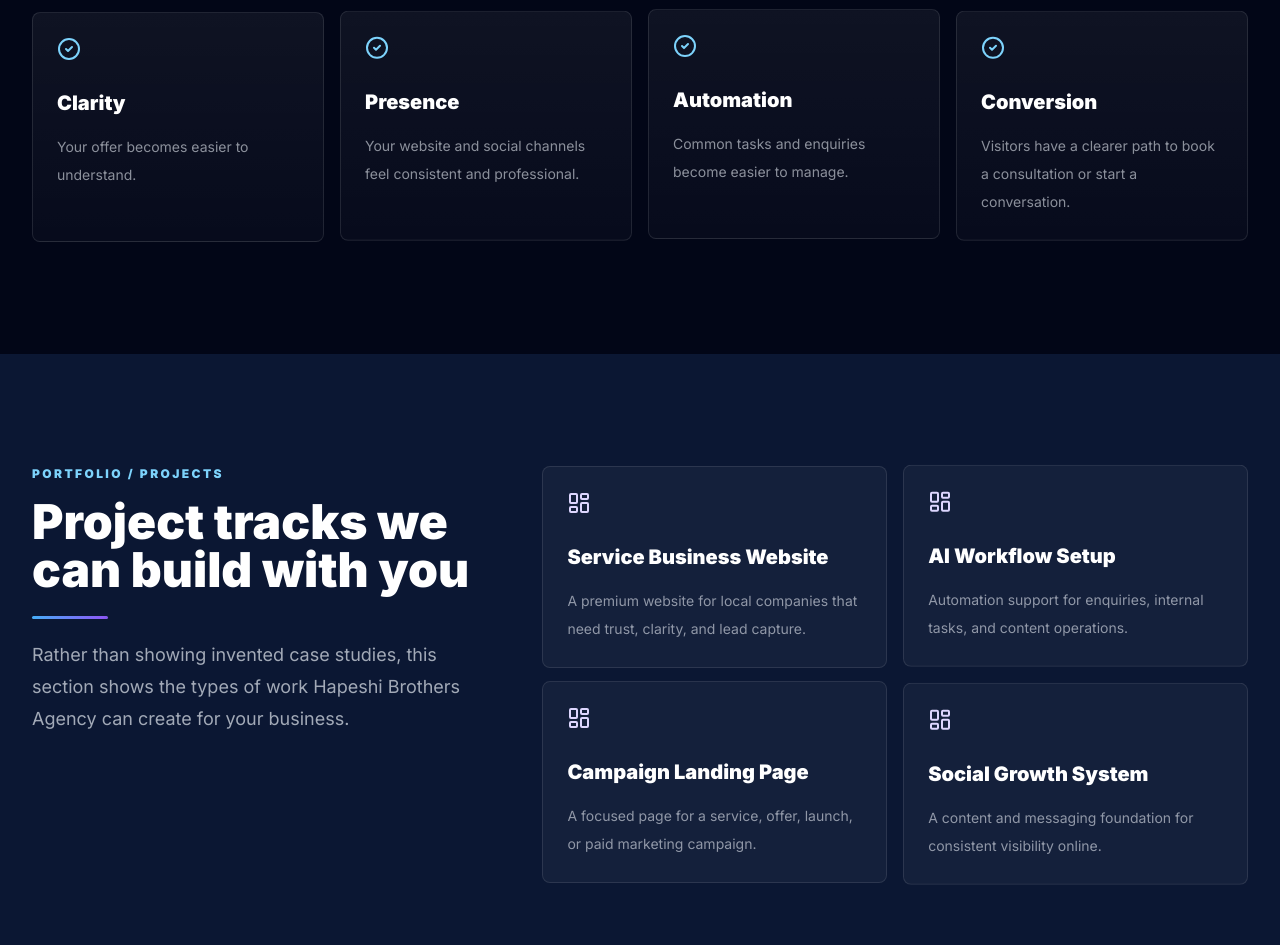
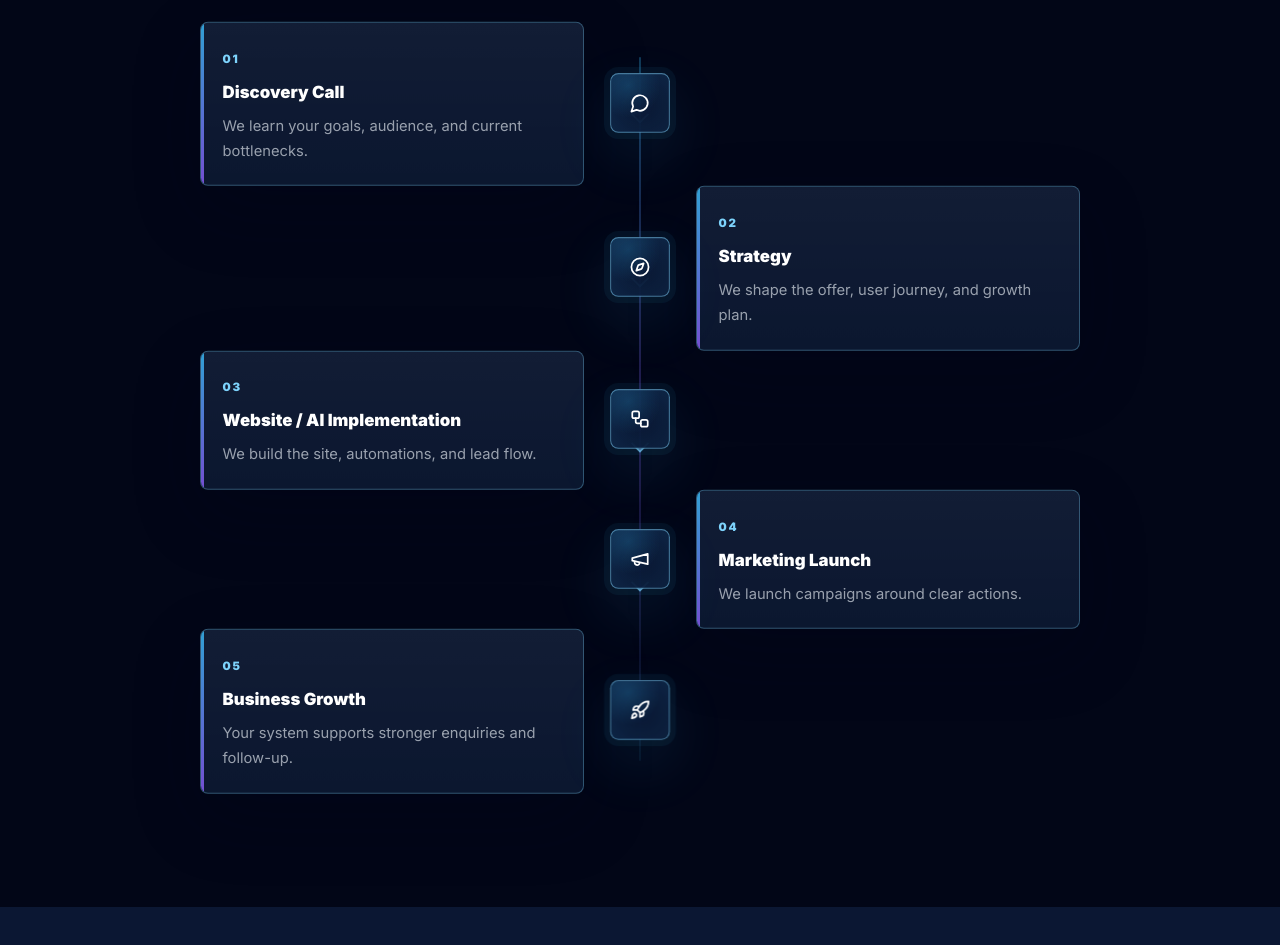
Before and after one commit to ioannis1994max-cell/HB, a React (Vite) app: page / in a window 1280 px wide. Shown: the part 3200-4145 px from the top of the page. Built offline with nearby package versions, Linux system fonts and the light colour scheme; no server answers.

Commit message:
Add animated results journey timeline

```diff
--- a/src/main.jsx
+++ b/src/main.jsx
@@ -5,7 +5,6 @@ import {
   BadgeCheck,
   Bot,
   CalendarDays,
-  CheckCircle2,
   ChevronDown,
   Clock,
   Compass,
@@ -69,10 +68,31 @@ const workSteps = [
 ];
 
 const journey = [
-  ["Clarity", "Your offer becomes easier to understand."],
-  ["Presence", "Your website and social channels feel consistent and professional."],
-  ["Automation", "Common tasks and enquiries become easier to manage."],
-  ["Conversion", "Visitors have a clearer path to book a consultation or start a conversation."],
+  {
+    title: "Discovery Call",
+    text: "We learn your goals, audience, and current bottlenecks.",
+    icon: MessageCircle,
+  },
+  {
+    title: "Strategy",
+    text: "We shape the offer, user journey, and growth plan.",
+    icon: Compass,
+  },
+  {
+    title: "Website / AI Implementation",
+    text: "We build the site, automations, and lead flow.",
+    icon: Workflow,
+  },
+  {
+    title: "Marketing Launch",
+    text: "We launch campaigns around clear actions.",
+    icon: Megaphone,
+  },
+  {
+    title: "Business Growth",
+    text: "Your system supports stronger enquiries and follow-up.",
+    icon: Rocket,
+  },
 ];
 
 const projectTypes = [
@@ -450,15 +470,20 @@ function ResultsJourney() {
       <div className="mx-auto max-w-7xl px-4 sm:px-6 lg:px-8">
         <SectionHeader
           kicker="Results Journey"
-          title="From scattered presence to a clearer growth system"
-          text="No invented metrics. The goal is real improvement in clarity, workflow, trust, and the path from visitor to conversation."
+          title="A clear path from first call to growth system"
+          text="A simple, practical journey that connects strategy, implementation, launch, and continuous business momentum."
         />
-        <div className="mt-12 grid gap-4 lg:grid-cols-4">
-          {journey.map(([title, text]) => (
-            <article key={title} className="motion-card rounded-lg border border-white/10 bg-[linear-gradient(180deg,rgba(255,255,255,0.055),rgba(255,255,255,0.025))] p-6">
-              <CheckCircle2 className="h-6 w-6 text-sky-300" aria-hidden="true" />
-              <h3 className="mt-7 text-xl font-black text-white">{title}</h3>
-              <p className="mt-4 text-sm leading-7 text-slate-200/60">{text}</p>
+        <div className="results-timeline" aria-label="Results journey timeline">
+          {journey.map(({ title, text, icon: Icon }, index) => (
+            <article key={title} className="timeline-step reveal-on-scroll" style={{ "--step-index": index + 1 }}>
+              <div className="timeline-marker" aria-hidden="true">
+                <Icon className="h-5 w-5" />
+              </div>
+              <div className="timeline-card motion-card">
+                <span className="timeline-index">{String(index + 1).padStart(2, "0")}</span>
+                <h3>{title}</h3>
+                <p>{text}</p>
+              </div>
             </article>
           ))}
         </div>
--- a/src/styles.css
+++ b/src/styles.css
@@ -298,6 +298,202 @@
     .service-card:nth-child(2) {
       grid-column: span 3;
       min-height: 260px;
+    }
+  }
+
+  .results-timeline {
+    position: relative;
+    display: grid;
+    gap: 1.1rem;
+    max-width: 980px;
+    margin: 3.25rem auto 0;
+  }
+
+  .results-timeline::before {
+    content: "";
+    position: absolute;
+    top: 1.75rem;
+    bottom: 1.75rem;
+    left: 1.7rem;
+    width: 2px;
+    border-radius: 999px;
+    background: linear-gradient(180deg, rgba(56, 189, 248, 0.82), rgba(139, 92, 246, 0.72), rgba(56, 189, 248, 0.2));
+    opacity: 0.34;
+  }
+
+  .timeline-step {
+    position: relative;
+    display: grid;
+    grid-template-columns: 3.55rem minmax(0, 1fr);
+    gap: 1rem;
+    align-items: start;
+  }
+
+  .timeline-step::after {
+    content: "";
+    position: absolute;
+    top: 4.1rem;
+    left: 1.35rem;
+    width: 0.8rem;
+    height: 0.8rem;
+    border-right: 2px solid rgba(125, 211, 252, 0.5);
+    border-bottom: 2px solid rgba(125, 211, 252, 0.5);
+    opacity: 0.36;
+    transform: rotate(45deg);
+    transition:
+      border-color 320ms ease,
+      opacity 320ms ease,
+      transform 320ms ease;
+  }
+
+  .timeline-step:last-child::after {
+    display: none;
+  }
+
+  .timeline-marker {
+    position: relative;
+    z-index: 1;
+    display: grid;
+    width: 3.4rem;
+    height: 3.4rem;
+    place-items: center;
+    border: 1px solid rgba(125, 211, 252, 0.2);
+    border-radius: 8px;
+    background:
+      radial-gradient(circle at 30% 20%, rgba(56, 189, 248, 0.18), transparent 52%),
+      linear-gradient(135deg, rgba(12, 31, 64, 0.96), rgba(10, 22, 50, 0.96));
+    color: #bae6fd;
+    box-shadow: inset 0 0 26px rgba(56, 189, 248, 0.07), 0 18px 44px rgba(2, 6, 23, 0.18);
+    transition:
+      border-color 320ms ease,
+      box-shadow 320ms ease,
+      color 320ms ease,
+      transform 320ms ease;
+  }
+
+  .timeline-card {
+    position: relative;
+    overflow: hidden;
+    border: 1px solid rgba(125, 211, 252, 0.14);
+    border-radius: 8px;
+    background:
+      linear-gradient(180deg, rgba(255, 255, 255, 0.052), rgba(255, 255, 255, 0.022)),
+      rgba(8, 24, 52, 0.68);
+    padding: 1.25rem;
+  }
+
+  .timeline-card::before {
+    content: "";
+    position: absolute;
+    inset: 0 auto 0 0;
+    width: 3px;
+    background: linear-gradient(180deg, #38bdf8, #8b5cf6);
+    opacity: 0.34;
+    transition: opacity 320ms ease;
+  }
+
+  .timeline-index {
+    display: inline-flex;
+    margin-bottom: 0.85rem;
+    color: #7dd3fc;
+    font-size: 0.72rem;
+    font-weight: 900;
+    letter-spacing: 0.14em;
+  }
+
+  .timeline-card h3 {
+    color: #ffffff;
+    font-size: 1.05rem;
+    font-weight: 900;
+    letter-spacing: 0;
+    line-height: 1.3;
+  }
+
+  .timeline-card p {
+    margin-top: 0.65rem;
+    color: rgba(226, 232, 240, 0.66);
+    font-size: 0.92rem;
+    line-height: 1.7;
+  }
+
+  .timeline-step.is-visible::after {
+    border-color: rgba(125, 211, 252, 0.88);
+    opacity: 0.78;
+    transform: translateY(4px) rotate(45deg);
+  }
+
+  .timeline-step.is-visible .timeline-marker {
+    border-color: rgba(125, 211, 252, 0.52);
+    color: #ffffff;
+    box-shadow:
+      inset 0 0 30px rgba(56, 189, 248, 0.1),
+      0 0 0 6px rgba(56, 189, 248, 0.055),
+      0 22px 60px rgba(56, 189, 248, 0.12);
+    transform: translateY(-2px) scale(1.03);
+  }
+
+  .timeline-step.is-visible .timeline-card {
+    border-color: rgba(125, 211, 252, 0.32);
+    box-shadow: 0 24px 68px rgba(2, 6, 23, 0.24);
+  }
+
+  .timeline-step.is-visible .timeline-card::before {
+    opacity: 0.82;
+  }
+
+  @media (min-width: 768px) {
+    .results-timeline {
+      gap: 0;
+      margin-top: 3.7rem;
+    }
+
+    .results-timeline::before {
+      top: 2.1rem;
+      bottom: 2.1rem;
+      left: 50%;
+      transform: translateX(-50%);
+    }
+
+    .timeline-step {
+      grid-template-columns: minmax(0, 1fr) 4.5rem minmax(0, 1fr);
+      gap: 1.25rem;
+      min-height: 8.25rem;
+      align-items: center;
+    }
+
+    .timeline-marker {
+      grid-column: 2;
+      grid-row: 1;
+      justify-self: center;
+      width: 3.65rem;
+      height: 3.65rem;
+    }
+
+    .timeline-card {
+      grid-row: 1;
+      width: min(100%, 24rem);
+      align-self: center;
+      padding: 1.35rem;
+    }
+
+    .timeline-step:nth-child(odd) .timeline-card {
+      grid-column: 1;
+      justify-self: end;
+    }
+
+    .timeline-step:nth-child(even) .timeline-card {
+      grid-column: 3;
+      justify-self: start;
+    }
+
+    .timeline-step::after {
+      top: 5.05rem;
+      left: 50%;
+      transform: translateX(-50%) rotate(45deg);
+    }
+
+    .timeline-step.is-visible::after {
+      transform: translate(-50%, 4px) rotate(45deg);
     }
   }
 
```
